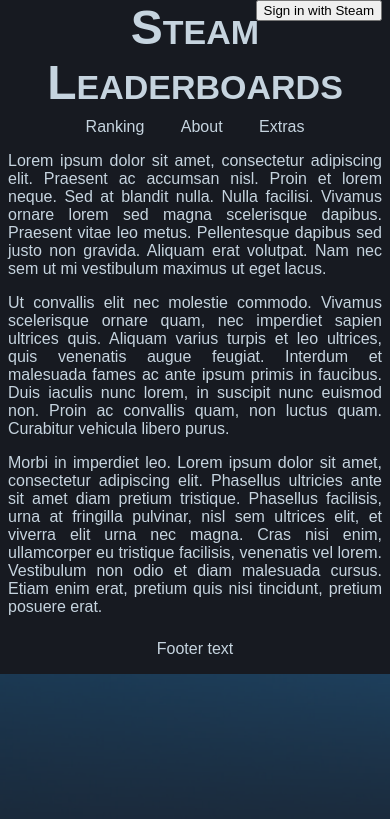
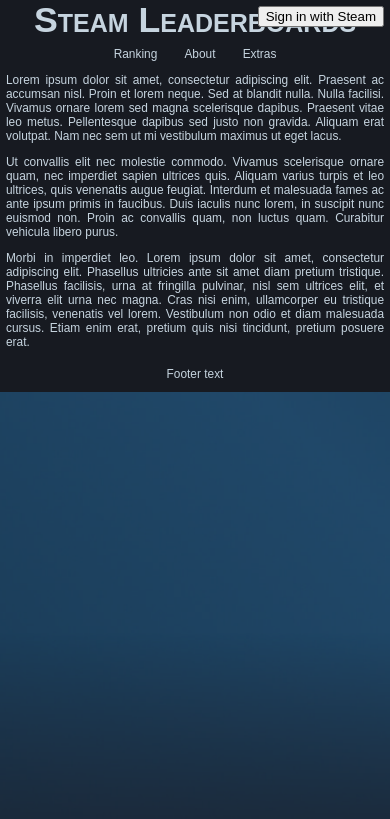
Before and after one commit to TornOne/SteamLeaderboards, a PHP site: page /about.php in a window 390 px wide. Shown: the top 819 px of the page. Run offline with PHP 8.4, Linux system fonts and the light colour scheme.

Commit message:
Another bunch of formatting

```diff
--- a/index.php
+++ b/index.php
@@ -16,8 +16,6 @@ if ($next_refresh < 0) {
 	<div class="ranking" itemscope itemtype="http://schema.org/VideoGame">
 		<!--TODO:
 		Add a next refresh timer somewhere
-		Make elements scale down as browser gets narrower to always fit them
-		Name and tags should be properly clipped before the other columns start to be affected
 		Add a flex div and a tag selector to the right
 		Add tags back
 		-->
@@ -39,6 +37,7 @@ if ($next_refresh < 0) {
 					<span>Puzzle</span>
 					<span>Co-op</span>
 					<span>First Person</span>
+					<span>Placeholder 2</span>
 				</span>
 			</div>
 
--- a/pieces/main.css
+++ b/pieces/main.css
@@ -1,3 +1,10 @@
+/*31.25em, plus a little extra to account for the scrollbar*/
+@media (max-width: 32.75em) {
+	body {
+		font-size: calc(100vw / 32.75)
+	}
+}
+
 body {
 	font-family: sans-serif;
 	color: #c6d4df;
@@ -41,5 +48,5 @@ a {
 .right_corner {
 	position: absolute;
 	right: 0.5em;
-	top: 0;
+	top: 0.5em;
 }
```
Also changed, not shown: index.css (+9 -5 lines).
